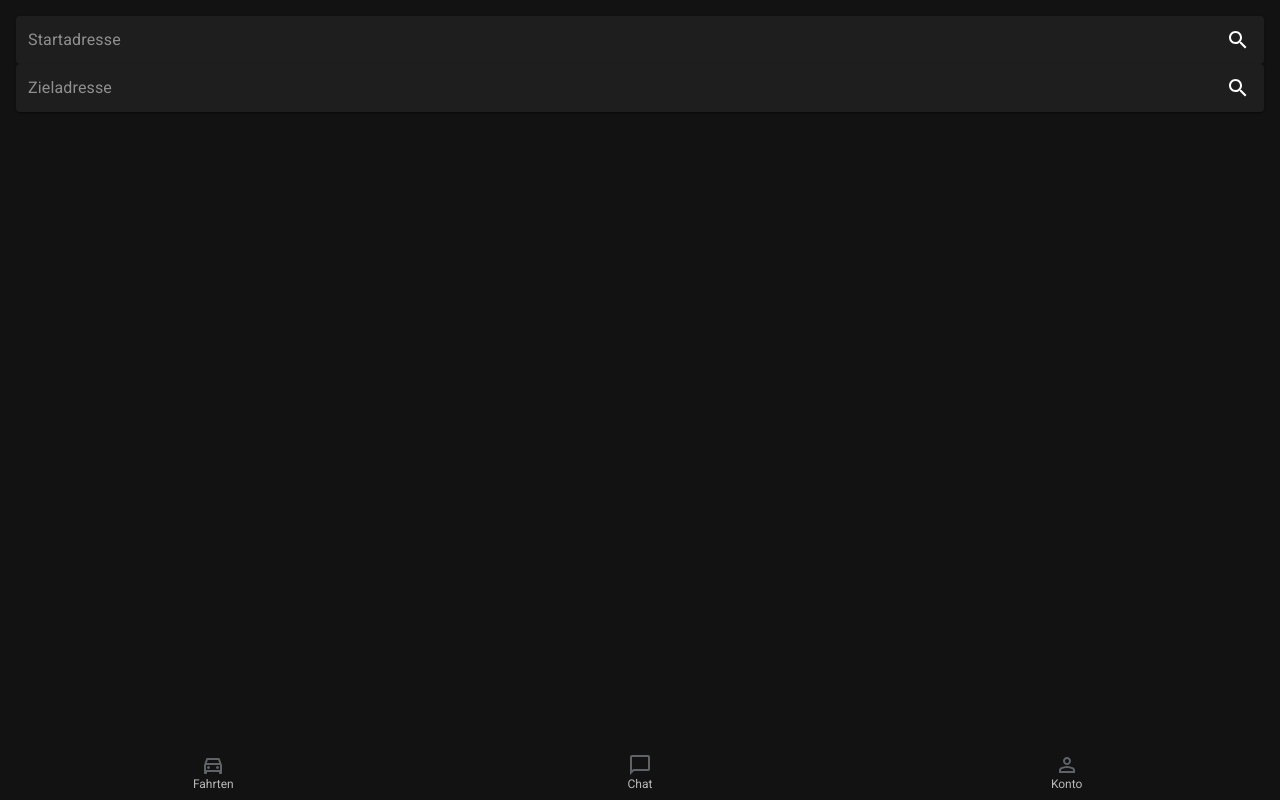
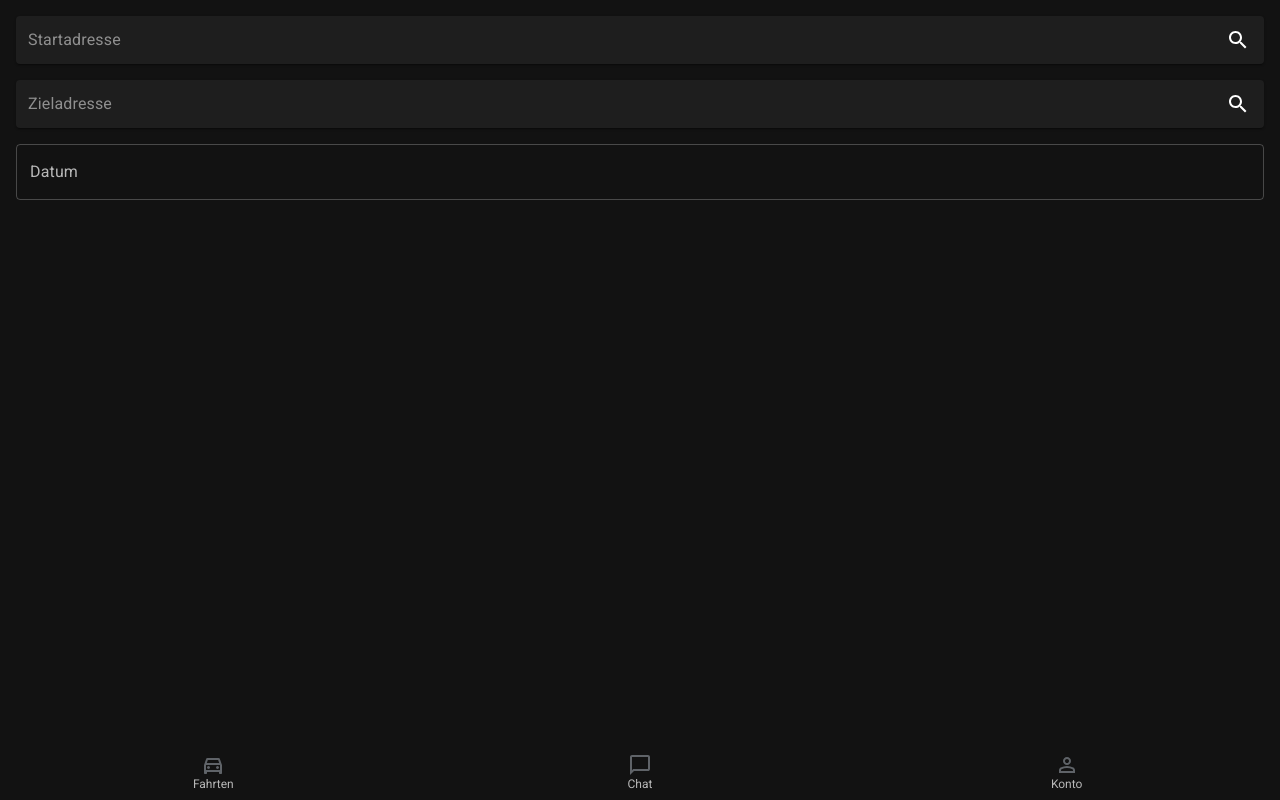
Before and after one commit to Skrizzel/pickup_alt, a React (Vite) app in the folder src/main/webui/: page /user/trips/newTrip in a window 1280 px wide. Built offline with nearby package versions, Linux system fonts and the light colour scheme.

Commit message:
new trip updated

```diff
--- a/src/main/webui/src/pages/LoggedIn/NewTrip/NewTrip.tsx
+++ b/src/main/webui/src/pages/LoggedIn/NewTrip/NewTrip.tsx
@@ -1,3 +1,4 @@
+import {DatePicker} from '@mui/x-date-pickers/DatePicker/DatePicker';
 import Searchbar from '../../../components/SearchBar/SearchBar';
 import ToTopLayout from '../../Layout/ToTopLayout';
 
@@ -5,8 +6,11 @@ const NewTrip = () => {
   return (
     <>
       <ToTopLayout>
-        <Searchbar placeholder="Startadresse"></Searchbar>
-        <Searchbar placeholder="Zieladresse"></Searchbar>
+        <div style={{display: 'flex', flexDirection: 'column', gap: '1rem'}}>
+          <Searchbar placeholder="Startadresse"></Searchbar>
+          <Searchbar placeholder="Zieladresse"></Searchbar>
+          <DatePicker label="Datum" />
+        </div>
       </ToTopLayout>
     </>
   );
```
